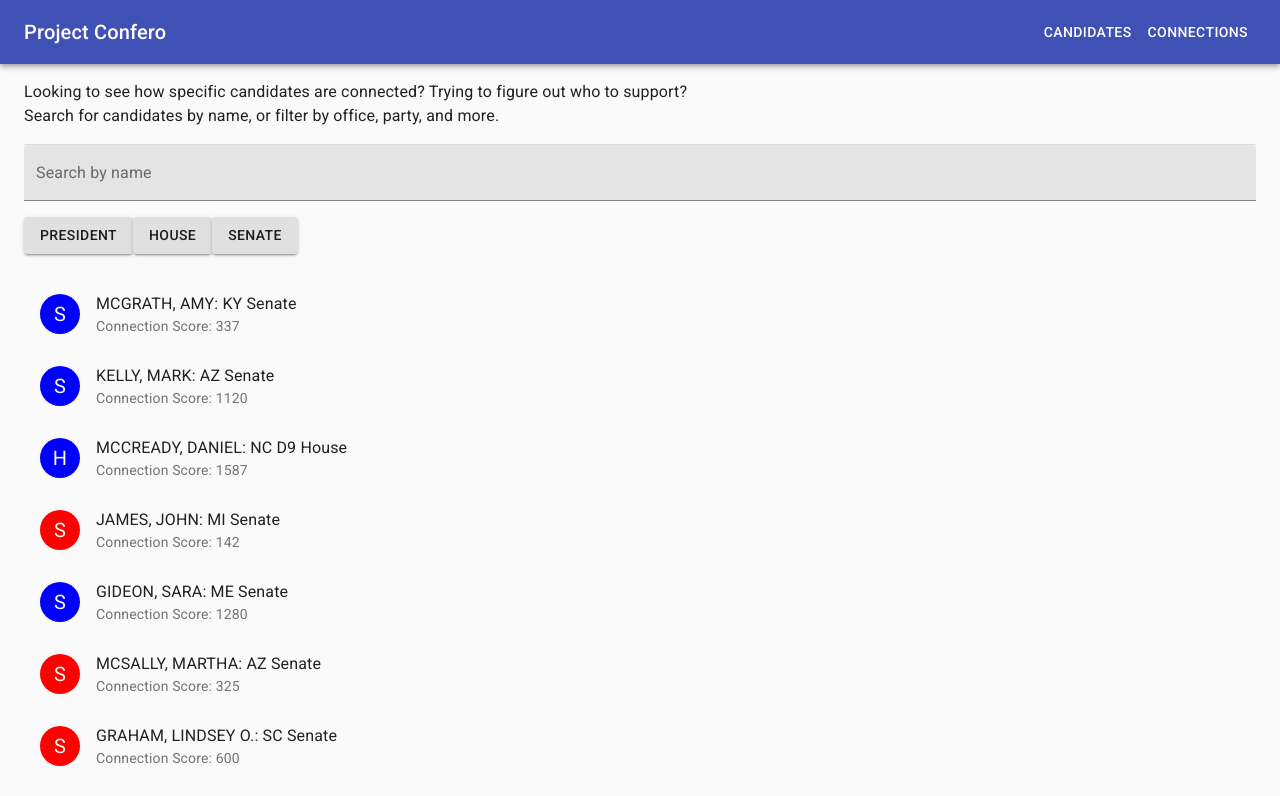
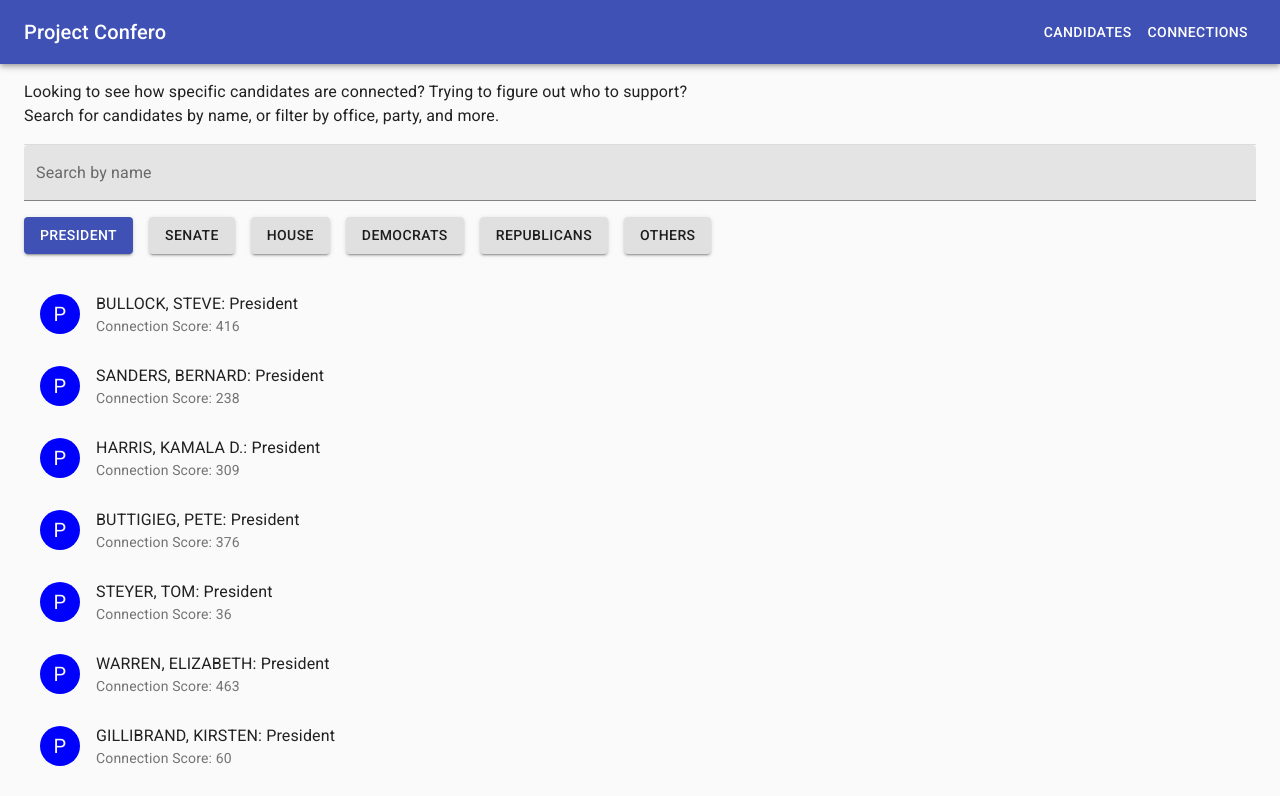
Before and after one commit to project-confero/confero, a React (Create React App) app in the folder confero-front/: page /candidates in a window 1280 px wide. Shown: the top 796 px of the page. Built offline with nearby package versions, Linux system fonts and the light colour scheme.

Commit message:
add party filters

```diff
--- a/confero-front/src/components/Home.tsx
+++ b/confero-front/src/components/Home.tsx
@@ -4,9 +4,7 @@ import { Container, Typography } from "@material-ui/core";
 const Home = () => {
   return (
     <Container>
-      <Typography variant="h1">
-        Project Confero
-      </Typography>
+      <Typography variant="h1">Project Confero</Typography>
       <Typography>
         Project Confero is an attempt to help voters explore connections between
         candidates for Federal office in the US. Specifically, we've focused on
--- a/confero-front/src/components/basic/Pagination.tsx
+++ b/confero-front/src/components/basic/Pagination.tsx
@@ -15,7 +15,7 @@ function Pagination<T extends { id: unknown }>({
 }: PaginationProps<T>) {
   const [page, setPage] = React.useState(0);
 
-  const lastPage = Math.floor(items.length / size);
+  const lastPage = Math.floor(items.length / size) - 1;
 
   const clampPage = (value: number) => {
     const validValue = clamp(value, 0, lastPage);
@@ -32,11 +32,15 @@ function Pagination<T extends { id: unknown }>({
 
       <Box display="flex" justifyContent="space-between" alignItems="center">
         <Button onClick={() => clampPage(page - 1)}>Prev</Button>
+
         {page > 0 && <Button onClick={() => setPage(0)}>1</Button>}
+
         <Button>{page + 1}</Button>
+
         {page < lastPage && (
           <Button onClick={() => setPage(lastPage)}>{lastPage + 1}</Button>
         )}
+
         <Button onClick={() => clampPage(page + 1)}>Next</Button>
       </Box>
     </Box>
--- a/confero-front/src/components/candidates/Candidates.tsx
+++ b/confero-front/src/components/candidates/Candidates.tsx
@@ -3,7 +3,6 @@ import {
   Box,
   Container,
   TextField,
-  Button,
   Typography,
   Divider,
   List,
@@ -15,39 +14,47 @@ import {
 import candidates from "data/candidates.json";
 import connections from "data/connections.json";
 import { Candidate, candidateName } from "lib/candidate";
+import { officeOptions, partyOptions } from "lib/lookups";
 import Pagination from "../basic/Pagination";
 import CandidateDetails from "./CandidateDetails";
-import OfficeBadge from "./CandidateAvatar";
 import CandidateAvatar from "./CandidateAvatar";
+import FilterButtons from "./FilterButtons";
+
+const filterCandidates = (
+  candidates: Candidate[],
+  textFilter: string,
+  officeFilters: string[],
+  partyFilters: string[]
+): Candidate[] => {
+  const compareFilter = textFilter.toLowerCase();
+  return candidates.filter(candidate => {
+    const matchesText = candidate.name.toLowerCase().includes(compareFilter);
+    const matchesOffice =
+      officeFilters.length === 0 || officeFilters.includes(candidate.office);
+    const matchesParty =
+      partyFilters.length === 0 ||
+      partyFilters.includes(candidate.party || "") ||
+      (partyFilters.includes("OTHER") &&
+        candidate.party !== "DEM" &&
+        candidate.party !== "REP");
+
+    return matchesText && matchesOffice && matchesParty;
+  });
+};
 
 const Candidates = () => {
   const [filter, setFilter] = React.useState("");
-  const [officeFilters, setOfficeFilters] = React.useState<string[]>([]);
+  const [officeFilters, setOfficeFilters] = React.useState<string[]>(["P"]);
+  const [partyFilters, setPartyFilters] = React.useState<string[]>([]);
   const [
     selectedCandidate,
     setSelectedCandidate
   ] = React.useState<Candidate | null>(null);
 
-  const onOfficeClick = (office: string) => {
-    if (officeFilters.includes(office)) {
-      setOfficeFilters(officeFilters.filter(filter => filter !== office));
-    } else {
-      setOfficeFilters([...officeFilters, office]);
-    }
-  };
-
-  const shownCandidates = React.useMemo(() => {
-    const compareFilter = filter.toLowerCase();
-    return candidates.filter(candidate => {
-      const matchesText = candidate.name.toLowerCase().includes(compareFilter);
-      const matchesOffice =
-        officeFilters.length > 0
-          ? officeFilters.includes(candidate.office)
-          : true;
-
-      return matchesText && matchesOffice;
-    });
-  }, [filter, officeFilters]);
+  const shownCandidates = React.useMemo(
+    () => filterCandidates(candidates, filter, officeFilters, partyFilters),
+    [filter, officeFilters, partyFilters]
+  );
 
   return (
     <Container>
@@ -71,28 +78,18 @@ const Candidates = () => {
         variant="filled"
       />
 
-      <Box display="flex" my={2}>
-        <Button
-          variant="contained"
-          onClick={() => onOfficeClick("P")}
-          color={officeFilters.includes("P") ? "primary" : "default"}
-        >
-          President
-        </Button>
-        <Button
-          variant="contained"
-          color={officeFilters.includes("H") ? "primary" : "default"}
-          onClick={() => onOfficeClick("H")}
-        >
-          House
-        </Button>
-        <Button
-          variant="contained"
-          color={officeFilters.includes("S") ? "primary" : "default"}
-          onClick={() => onOfficeClick("S")}
-        >
-          Senate
-        </Button>
+      <Box display="flex">
+        <FilterButtons
+          value={officeFilters}
+          options={officeOptions}
+          onChange={setOfficeFilters}
+        />
+
+        <FilterButtons
+          value={partyFilters}
+          options={partyOptions}
+          onChange={setPartyFilters}
+        />
       </Box>
 
       <Box display="flex">
--- a/confero-front/src/components/candidates/FilterButtons.tsx
+++ b/confero-front/src/components/candidates/FilterButtons.tsx
@@ -1,10 +1,45 @@
 import React from "react";
-import { Box } from "@material-ui/core";
+import { Box, Button } from "@material-ui/core";
 
-export interface FilterButtonsProps {}
+interface FilterOption {
+  value: string;
+  label: string;
+}
 
-const FilterButtons: React.FunctionComponent<FilterButtonsProps> = () => {
-  return <Box></Box>;
+export interface FilterButtonsProps {
+  value: string[];
+  options: FilterOption[];
+  onChange: (values: string[]) => void;
+}
+
+const FilterButtons: React.FunctionComponent<FilterButtonsProps> = ({
+  value: filters,
+  options,
+  onChange
+}) => {
+  const onClick = (value: string) => {
+    if (filters.includes(value)) {
+      onChange(filters.filter(filter => filter !== value));
+    } else {
+      onChange([...filters, value]);
+    }
+  };
+
+  return (
+    <Box display="flex" my={2}>
+      {options.map(({ value, label }) => (
+        <Box key={value} mr={2}>
+          <Button
+            variant="contained"
+            onClick={() => onClick(value)}
+            color={filters.includes(value) ? "primary" : "default"}
+          >
+            {label}
+          </Button>
+        </Box>
+      ))}
+    </Box>
+  );
 };
 
 export default FilterButtons;
--- a/confero-front/src/lib/lookups.ts
+++ b/confero-front/src/lib/lookups.ts
@@ -1,7 +1,7 @@
 const offices: Record<string, string> = {
-  H: "House",
+  P: "President",
   S: "Senate",
-  P: "President"
+  H: "House"
 };
 
 const partyColors: Record<string, string> = {
@@ -10,6 +10,17 @@ const partyColors: Record<string, string> = {
   DEFAULT: "gray"
 };
 
+export const officeOptions = Object.entries(offices).map(([value, label]) => ({
+  value,
+  label
+}));
+
+export const partyOptions = [
+  { value: "DEM", label: "Democrats" },
+  { value: "REP", label: "Republicans" },
+  { value: "OTHER", label: "Others" }
+];
+
 export const lookupOffice = (abbreviation: string): string =>
   offices[abbreviation] || "Unknown";
 
```
